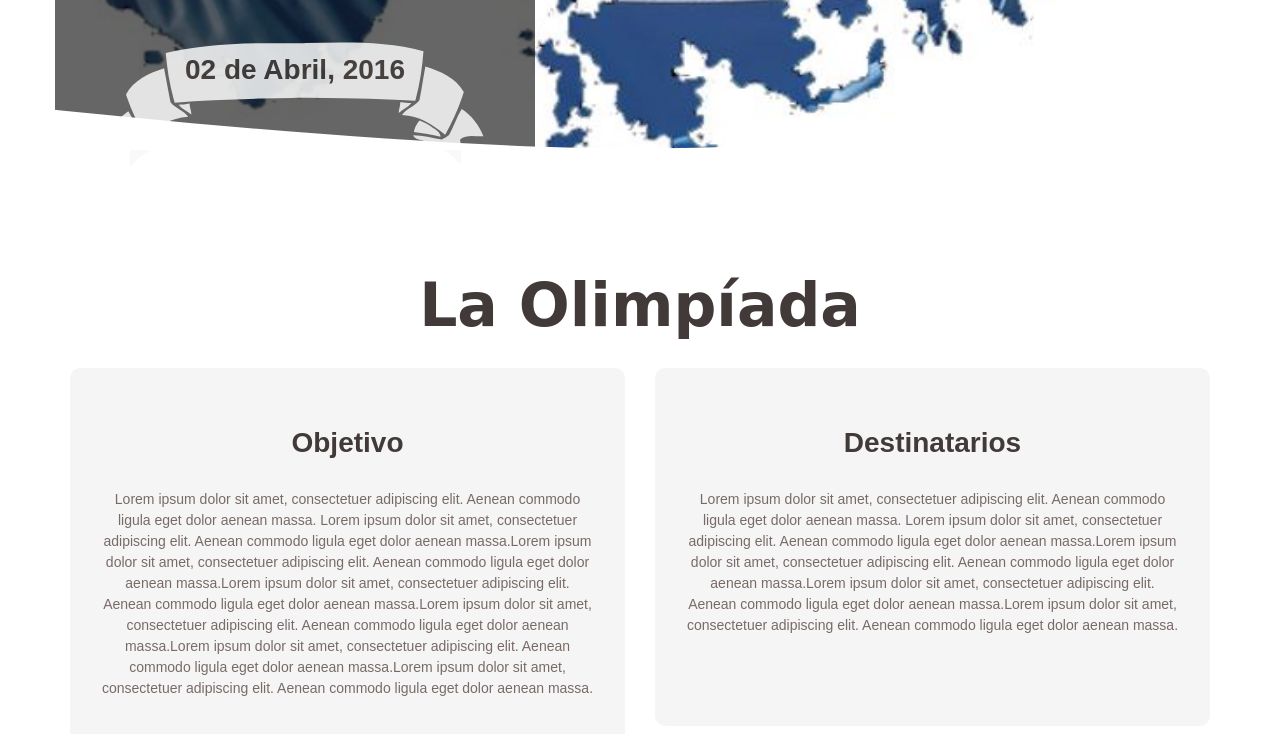
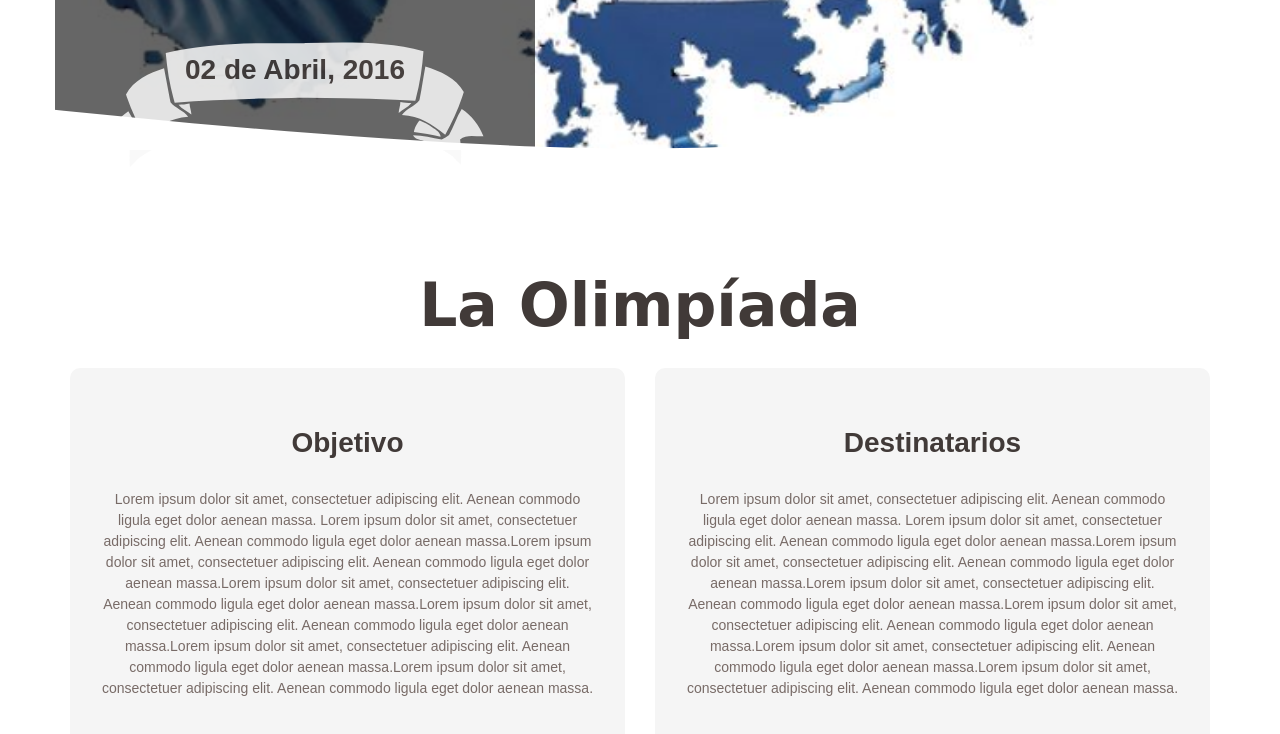
Before and after one commit to MinEduTDF/OlimpiadasMalvinas-HTML5-, a plain HTML site: page index.html in a window 1280 px wide. Shown: the part 665-1399 px from the top of the page. Drawn offline with nearby package versions, Linux system fonts and the light colour scheme.

Commit message:
Modifica sección Inicio

```diff
--- a/index.html
+++ b/index.html
@@ -87,7 +87,7 @@
                 <div class="reception-col col-md-6 col-sm-6 col-xs-12">
                     <div class="col-inner">
                         <h4 class="subtitle">Destinatarios</h4>
-                        <p class="intro">Lorem ipsum dolor sit amet, consectetuer adipiscing elit. Aenean commodo ligula eget dolor aenean massa. Lorem ipsum dolor sit amet, consectetuer adipiscing elit. Aenean commodo ligula eget dolor aenean massa.Lorem ipsum dolor sit amet, consectetuer adipiscing elit. Aenean commodo ligula eget dolor aenean massa.Lorem ipsum dolor sit amet, consectetuer adipiscing elit. Aenean commodo ligula eget dolor aenean massa.Lorem ipsum dolor sit amet, consectetuer adipiscing elit. Aenean commodo ligula eget dolor aenean massa. </p>
+                        <p class="intro">Lorem ipsum dolor sit amet, consectetuer adipiscing elit. Aenean commodo ligula eget dolor aenean massa. Lorem ipsum dolor sit amet, consectetuer adipiscing elit. Aenean commodo ligula eget dolor aenean massa.Lorem ipsum dolor sit amet, consectetuer adipiscing elit. Aenean commodo ligula eget dolor aenean massa.Lorem ipsum dolor sit amet, consectetuer adipiscing elit. Aenean commodo ligula eget dolor aenean massa.Lorem ipsum dolor sit amet, consectetuer adipiscing elit. Aenean commodo ligula eget dolor aenean massa.Lorem ipsum dolor sit amet, consectetuer adipiscing elit. Aenean commodo ligula eget dolor aenean massa.Lorem ipsum dolor sit amet, consectetuer adipiscing elit. Aenean commodo ligula eget dolor aenean massa. </p>
                         </ul>
                     </div>
                 </div>
```
